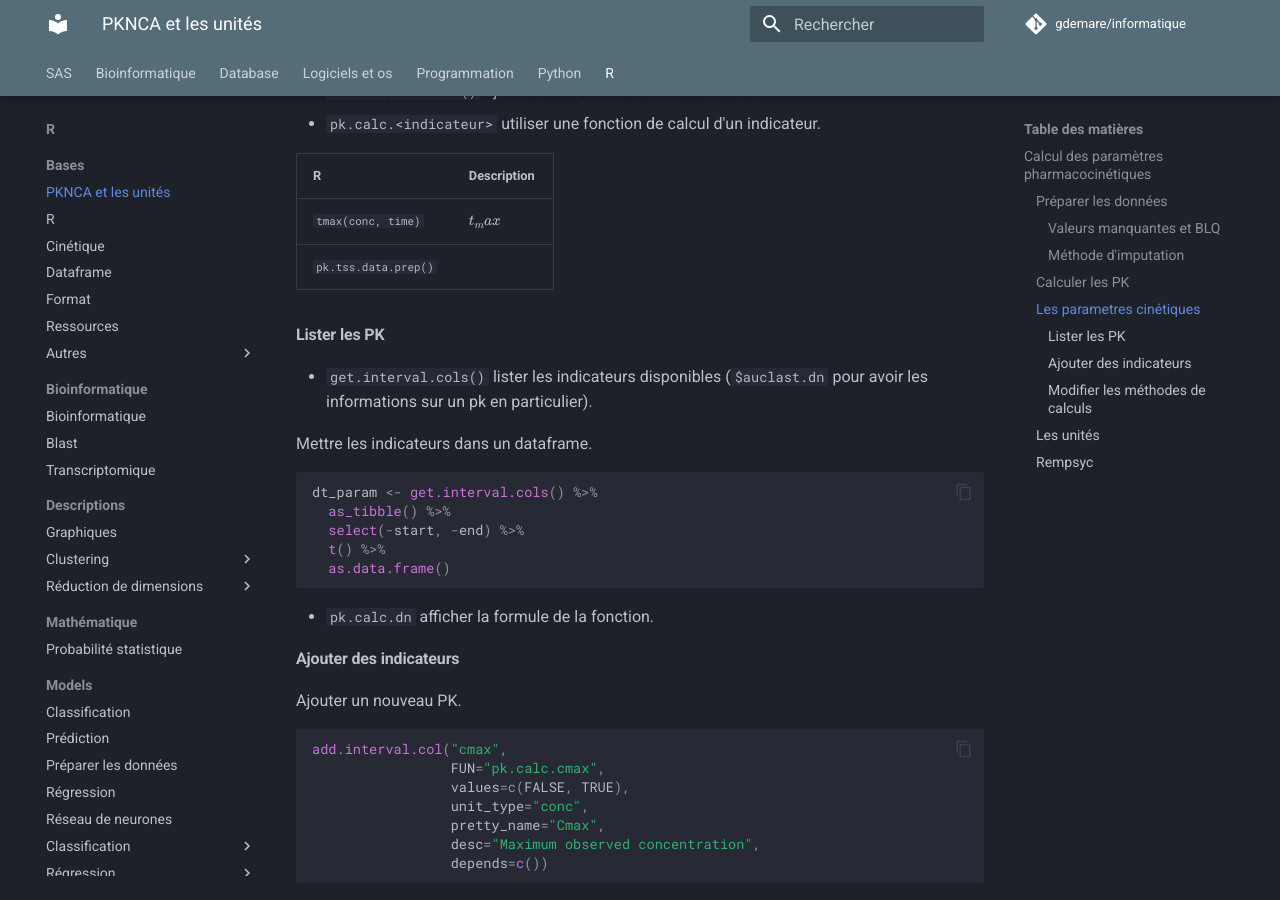
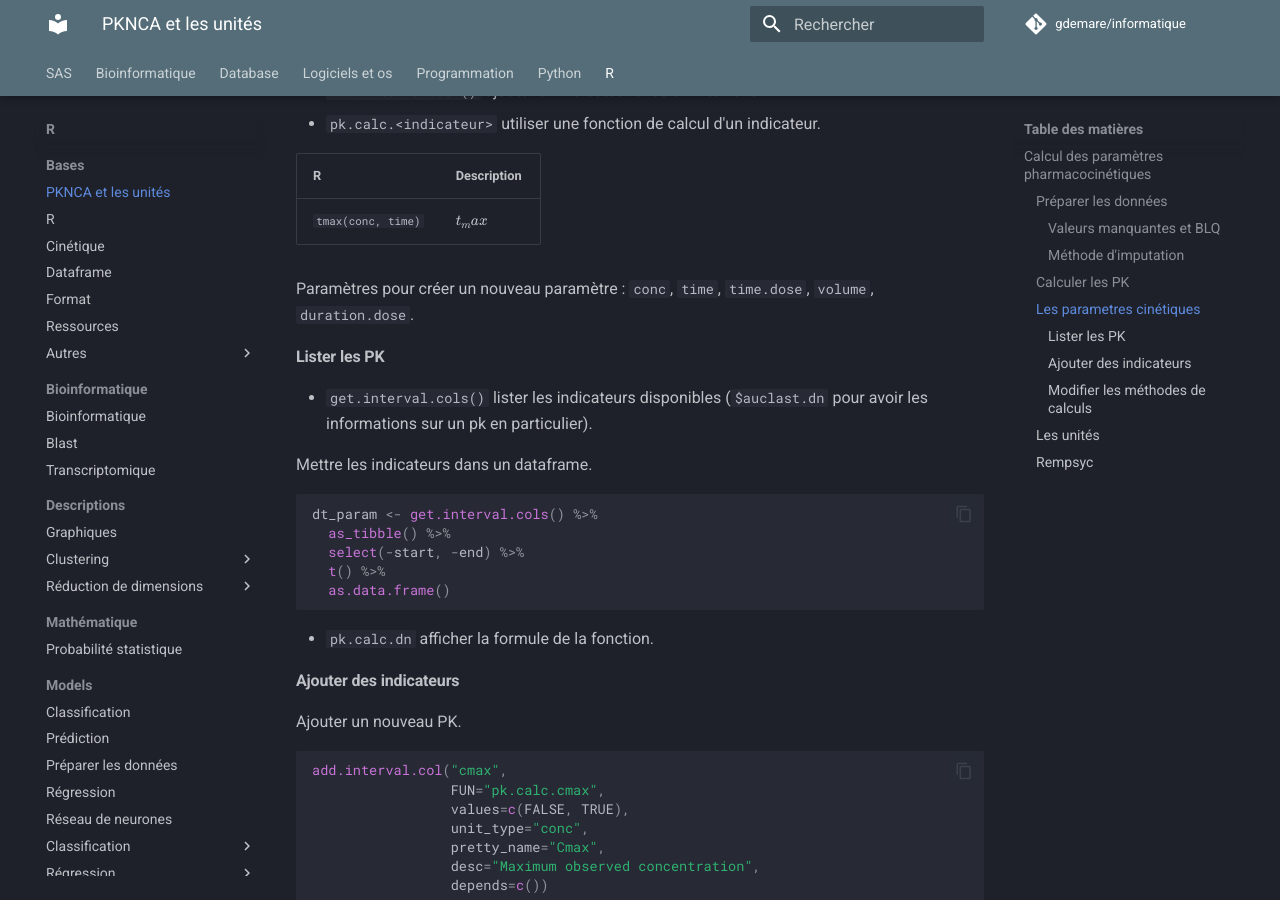
Before and after one commit to gdemare/Informatique, an MkDocs documentation site: the page built from docs/r/bases/PKNCA et les unités.md, in a window 1280 px wide and 900 px high, scrolled down 3667 px. Built offline with MkDocs 1.6.1 and Material for MkDocs 9.7.7, drawn with Linux system fonts in a browser that asks for light colours; comment, search, counter and statistics services are not loaded.

Commit message:
Update PKNCA et les unités.md

```diff
--- a/docs/r/bases/PKNCA et les unités.md
+++ b/docs/r/bases/PKNCA et les unités.md
@@ -114,7 +114,8 @@ Fonctions supplémentaires :
 R                            | Description
 -----------------------------|----
 `tmax(conc, time)`           | $t_max$
-`pk.tss.data.prep()`
+
+Paramètres pour créer un nouveau paramètre : `conc`, `time`, `time.dose`, `volume`, `duration.dose`.
 
 #### Lister les PK
 
```
